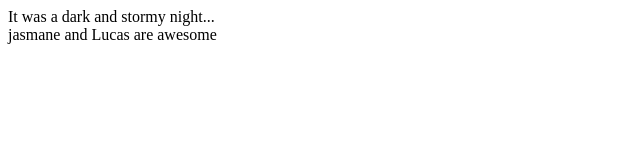
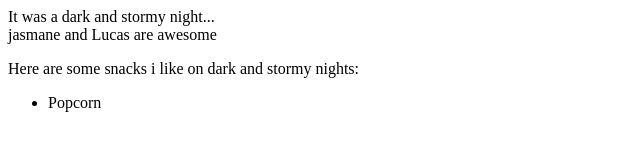
Before and after one commit to LRRamsey/fireside-story, a plain HTML site: page index.html in a window 1280 px wide. Shown: the whole page, without its empty margins (0-640 px from the left). Drawn offline with Linux system fonts and the light colour scheme.

Commit message:
added snacks list

```diff
--- a/index.html
+++ b/index.html
@@ -1,5 +1,11 @@
 <html>
   <body>
     <p>It was a dark and stormy night...<br/> jasmane and Lucas are awesome</p>
+    <p>Here are some snacks i like on dark and stormy nights:</p>
+    <ul>
+        <li>Popcorn</li>
+        <!-- heres the next line, want to make a branch next or keep adding snacks?-->
+
+    </ul>
   </body>
 </html>
```
